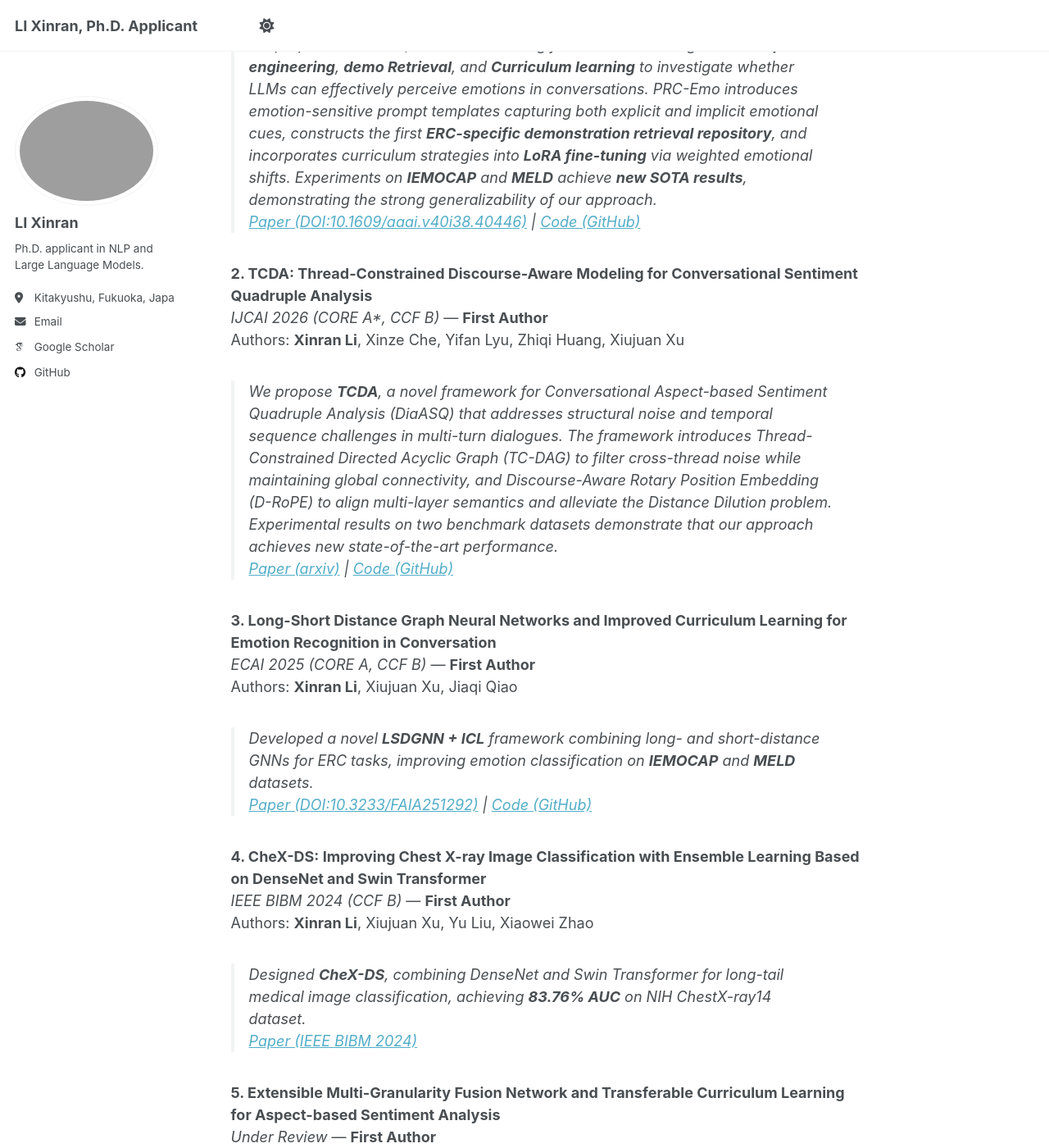
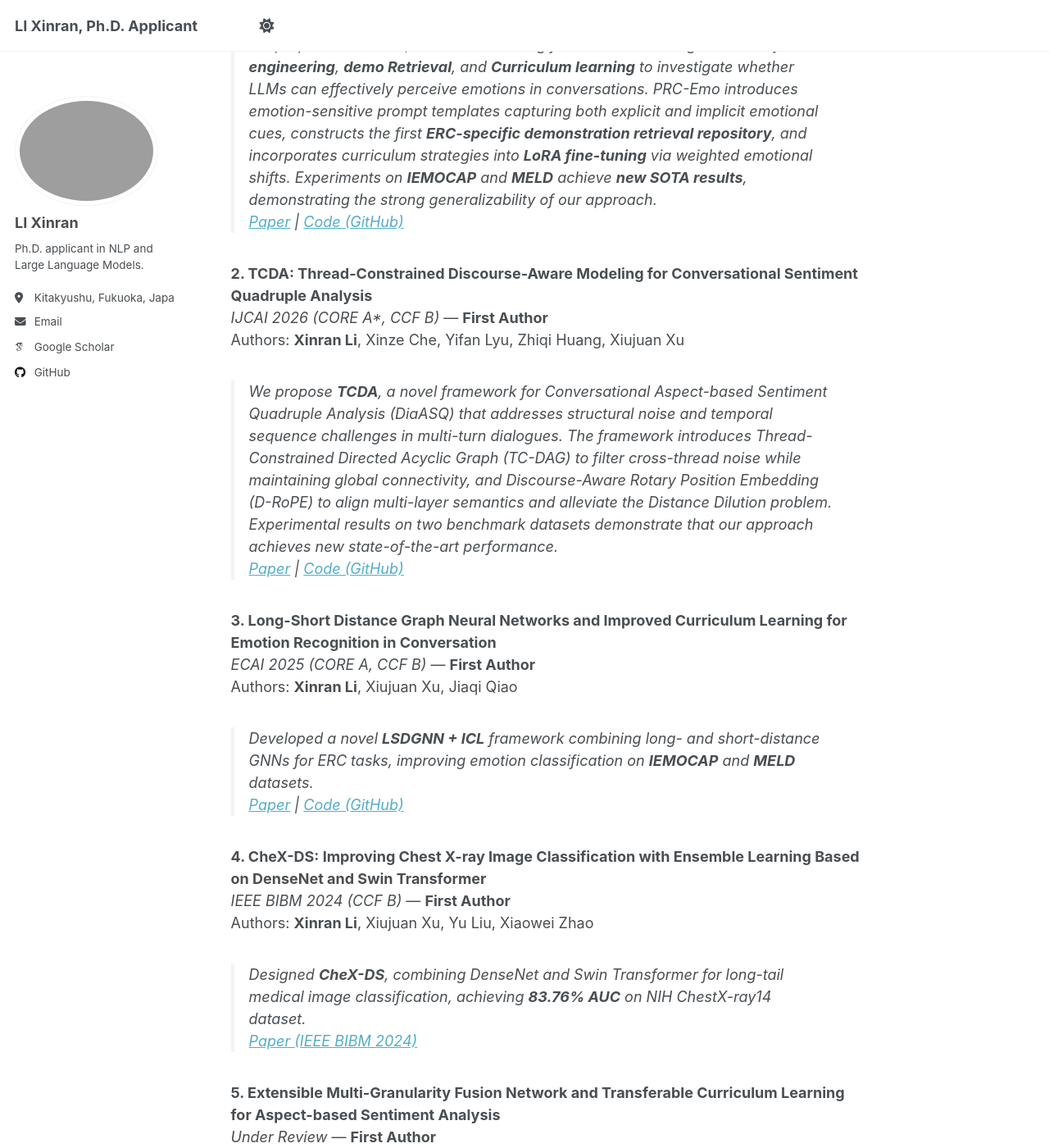
Before and after one commit to LiXinran6/LiXinran6.github.io, a Jekyll site: the page built from _pages/about.md, in a window 1280 px wide and 1400 px high, scrolled down 3337 px. Shown: the whole window at 82% size. Built offline with Jekyll 4.4.1, drawn with Linux system fonts in a browser that asks for light colours; some web fonts are replaced; a script that is not in the unit is left out.

Commit message:
Revise links for research papers and code repositories
Updated paper and code links for several research projects.

```diff
--- a/_pages/about.md
+++ b/_pages/about.md
@@ -97,19 +97,19 @@ Supervised by: [Prof. Zhongyu Wei](http://www.fudan-disc.com/people/zywei) and [
 *AAAI 2026 (CORE A\*, CCF A)* — **First Author**
 Authors: **Xinran Li**, Yu Liu, Jiaqi Qiao, Xiujuan Xu
 > We propose **PRC-Emo**, a new ERC training framework that integrates **Prompt engineering**, **demo Retrieval**, and **Curriculum learning** to investigate whether LLMs can effectively perceive emotions in conversations. PRC-Emo introduces emotion-sensitive prompt templates capturing both explicit and implicit emotional cues, constructs the first **ERC-specific demonstration retrieval repository**, and incorporates curriculum strategies into **LoRA fine-tuning** via weighted emotional shifts. Experiments on **IEMOCAP** and **MELD** achieve **new SOTA results**, demonstrating the strong generalizability of our approach.
-[Paper (DOI:10.1609/aaai.v40i38.40446)](https://ojs.aaai.org/index.php/AAAI/article/view/40446) | [Code (GitHub)](https://github.com/LiXinran6/PRC-Emo)
+[Paper](https://ojs.aaai.org/index.php/AAAI/article/view/40446) | [Code (GitHub)](https://github.com/LiXinran6/PRC-Emo)
 
 **2. TCDA: Thread-Constrained Discourse-Aware Modeling for Conversational Sentiment Quadruple Analysis**
 *IJCAI 2026 (CORE A\*, CCF B)* — **First Author**
 Authors: **Xinran Li**, Xinze Che, Yifan Lyu, Zhiqi Huang, Xiujuan Xu
 > We propose **TCDA**, a novel framework for Conversational Aspect-based Sentiment Quadruple Analysis (DiaASQ) that addresses structural noise and temporal sequence challenges in multi-turn dialogues. The framework introduces Thread-Constrained Directed Acyclic Graph (TC-DAG) to filter cross-thread noise while maintaining global connectivity, and Discourse-Aware Rotary Position Embedding (D-RoPE) to align multi-layer semantics and alleviate the Distance Dilution problem. Experimental results on two benchmark datasets demonstrate that our approach achieves new state-of-the-art performance.
-[Paper (arxiv)](https://arxiv.org/abs/2605.01717) | [Code (GitHub)](https://github.com/LiXinran6/TCDA)
+[Paper](https://www.ijcai.org/proceedings/2026/647) | [Code (GitHub)](https://github.com/LiXinran6/TCDA)
 
 **3. Long-Short Distance Graph Neural Networks and Improved Curriculum Learning for Emotion Recognition in Conversation**
 *ECAI 2025 (CORE A, CCF B)* — **First Author**
 Authors: **Xinran Li**, Xiujuan Xu, Jiaqi Qiao
 > Developed a novel **LSDGNN + ICL** framework combining long- and short-distance GNNs for ERC tasks, improving emotion classification on **IEMOCAP** and **MELD** datasets.
-[Paper (DOI:10.3233/FAIA251292)](https://ebooks.iospress.nl/doi/10.3233/FAIA251292) | [Code (GitHub)](https://github.com/LiXinran6/LSDGNN_ICL)
+[Paper](https://ebooks.iospress.nl/doi/10.3233/FAIA251292) | [Code (GitHub)](https://github.com/LiXinran6/LSDGNN_ICL)
 
 **4. CheX-DS: Improving Chest X-ray Image Classification with Ensemble Learning Based on DenseNet and Swin Transformer**
 *IEEE BIBM 2024 (CCF B)* — **First Author**
```
